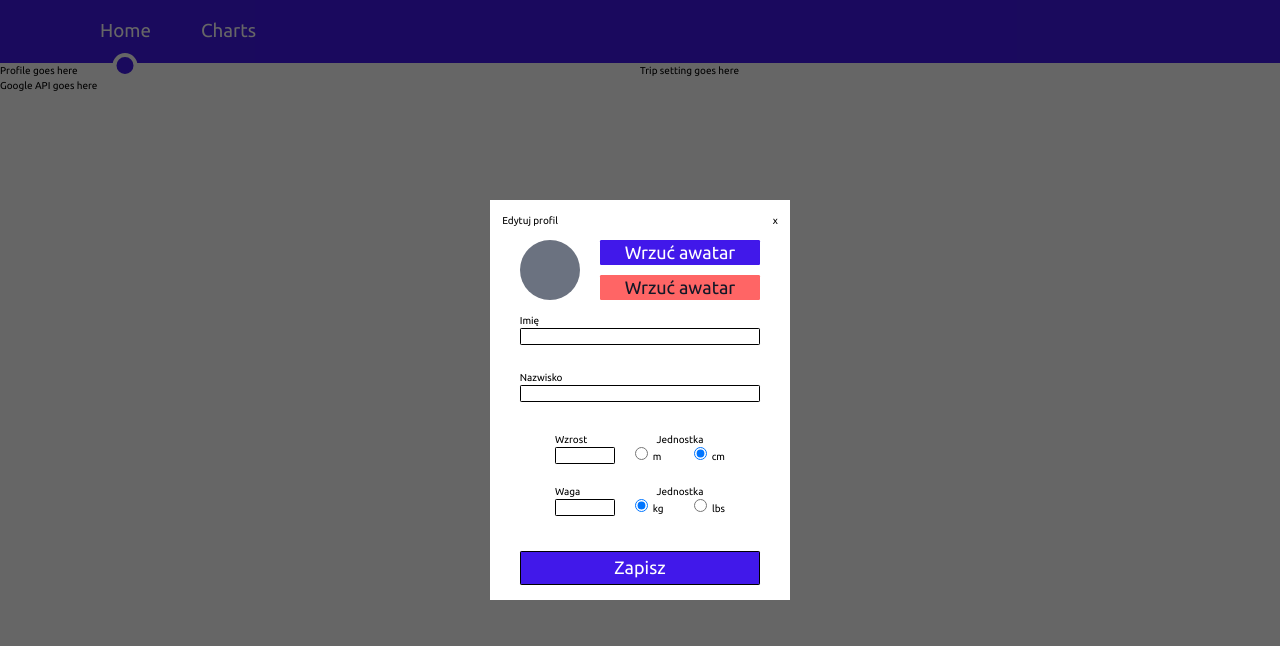
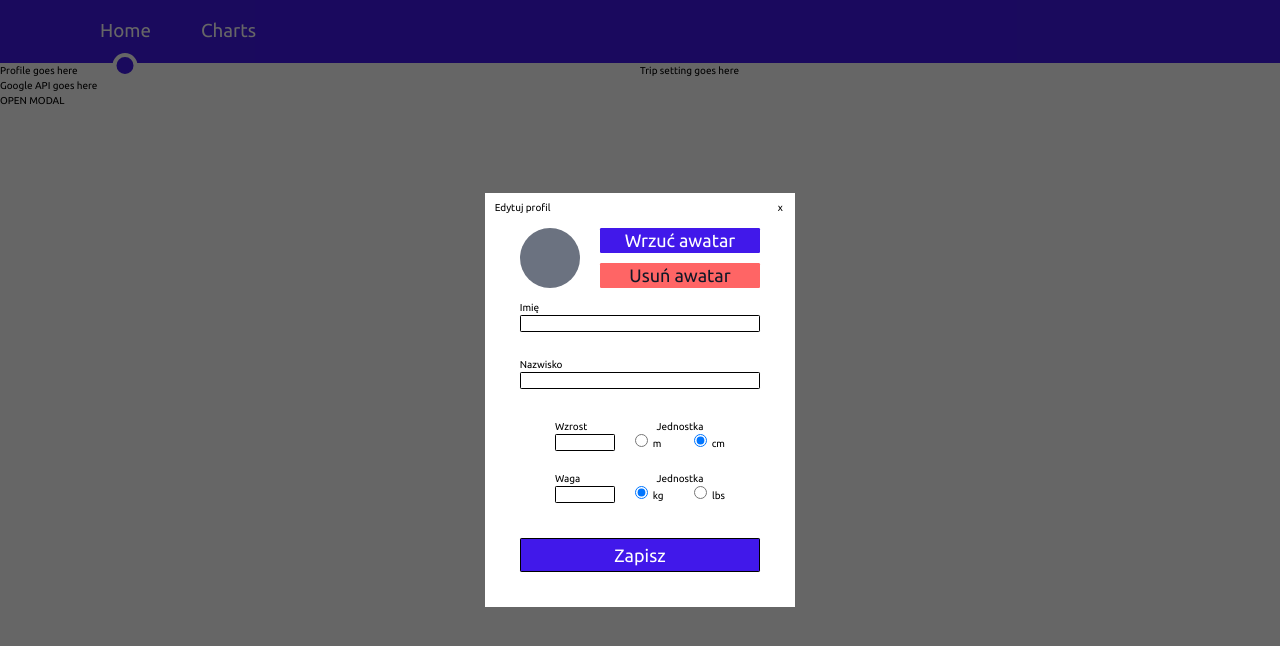
Before and after one commit to KrolMateusz/praktyki1, a Vue app: page / in a window 1280 px wide. Shown: the top 646 px of the page. Built offline with nearby package versions, Linux system fonts and the light colour scheme.

Commit message:
Separated modal to custom component, user info separated to custom component

```diff
--- a/src/components/common/Modal.vue
+++ b/src/components/common/Modal.vue
@@ -1,182 +1,18 @@
 <template>
   <div class="fixed z-50 top-0 left-0 bg-black bg-opacity-60 h-screen w-screen">
     <div class="flex justify-center items-center w-full h-full">
-      <form @submit="checkForm" class="flex flex-col justify-between bg-white">
-        <div class="flex justify-between m-5">
-          <span>Edytuj profil</span>
-          <button @click="hideModal">x</button>
-        </div>
-        <div class="flex justify-between items-center mx-12 mb-5">
-          <Avatar :first-name="name" />
-          <div class="flex flex-col justify-between h-24">
-            <Button label="Wrzuć awatar" class="h-10 ml-8" />
-            <Button label="Wrzuć awatar" class="h-10 ml-8" is-warning />
-          </div>
-        </div>
-        <div class="flex flex-col items-center mx-12">
-          <text-input
-            classes="relative w-full mb-10"
-            label="Imię"
-            v-model:value="name"
-          >
-            <Error
-              :message="errors.name"
-              classes="absolute -bottom-7"
-              v-if="errors.name"
-            />
-          </text-input>
-          <text-input
-            classes="relative w-full mb-12"
-            label="Nazwisko"
-            v-model:value="lastname"
-          >
-            <Error
-              :message="errors.lastname"
-              classes="absolute -bottom-12"
-              v-if="errors.lastname"
-            />
-          </text-input>
-        </div>
-        <div class="flex justify-center mx-12 mb-8">
-          <text-input
-            classes="relative w-24"
-            type="number"
-            label="Wzrost"
-            min="0"
-            v-model:value.number="height"
-          >
-            <Error
-              :message="errors.height"
-              classes="absolute w-max -bottom-6"
-              v-if="errors.height"
-            />
-          </text-input>
-          <radio-group
-            :options="heightRadioOptions"
-            classes="ml-8 w-36"
-            group-label="Jednostka"
-            v-model:selected="heightUnit"
-          />
-        </div>
-        <div class="flex justify-center items-end mx-12 mb-8">
-          <text-input
-            classes="relative w-24"
-            type="number"
-            label="Waga"
-            min="0"
-            v-model:value.number="weight"
-          >
-            <Error
-              :message="errors.weight"
-              classes="absolute w-max -bottom-6"
-              v-if="errors.weight"
-            />
-          </text-input>
-          <radio-group
-            :options="weightRadioOptions"
-            classes="relative ml-8 w-36"
-            group-label="Jednostka"
-            v-model:selected="weightUnit"
-          />
-        </div>
-        <Button class="border border-black mx-12 my-6" label="Zapisz" />
-      </form>
+      <div class="relative flex flex-col bg-white">
+        <button @click="$emit('closeModal')" class="w-4 absolute top-3 right-4">
+          x
+        </button>
+        <slot />
+      </div>
     </div>
   </div>
 </template>
 
 <script>
-import Avatar from "@/components/Avatar";
-import Button from "@/components/common/Button";
-import Error from "@/components/common/Error";
-import RadioGroup from "@/components/common/RadioGroup";
-import TextInput from "@/components/common/TextInput";
-import { ref } from "vue";
-import { useStore } from "vuex";
-
 export default {
   name: "Modal",
-  components: {
-    Avatar,
-    Button,
-    Error,
-    RadioGroup,
-    TextInput,
-  },
-  setup() {
-    const store = useStore();
-    const name = ref(store.getters.getName);
-    const lastname = ref(store.getters.getLastname);
-    const height = ref(store.getters.getHeight);
-    const weight = ref(store.getters.getWeight);
-    const heightUnit = ref(store.getters.getHeightUnit);
-    const weightUnit = ref(store.getters.getWeightUnit);
-    const heightRadioOptions = [
-      {
-        value: "m",
-        label: "m",
-      },
-      {
-        value: "cm",
-        label: "cm",
-      },
-    ];
-    const weightRadioOptions = [
-      {
-        value: "kg",
-        label: "kg",
-      },
-      {
-        value: "lbs",
-        label: "lbs",
-      },
-    ];
-    const errors = ref({});
-
-    const checkForm = (e) => {
-      errors.value = {};
-      e.preventDefault();
-      if (!/^\D{2,}$/.test(name.value) || !name.value) {
-        errors.value.name =
-          "Imię musi posiadać co najmniej 2 litery i żadnych cyfr";
-      }
-      if (!/^\D{2,}$/.test(lastname.value) || !lastname.value) {
-        errors.value.lastname =
-          "Nazwisko musi posiadać co najmniej 2 litery i żadnych cyfr";
-      }
-      if (!height.value) {
-        errors.value.height = "Wzrost jest wymagany";
-      }
-      if (!weight.value) {
-        errors.value.weight = "Waga jest wymagana";
-      }
-      if (Object.keys(errors.value).length === 0) setUser();
-    };
-    const hideModal = () => store.commit("HIDE_MODAL");
-    const setUser = () =>
-      store.commit("SET_USER", {
-        name: name.value,
-        lastname: lastname.value,
-        height: height.value,
-        heightUnit: heightUnit.value,
-        weight: weight.value,
-        weightUnit: weightUnit.value,
-      });
-
-    return {
-      name,
-      lastname,
-      height,
-      weight,
-      heightUnit,
-      weightUnit,
-      heightRadioOptions,
-      weightRadioOptions,
-      errors,
-      checkForm,
-      hideModal,
-      setUser,
-    };
-  },
 };
 </script>
--- /dev/null
+++ b/src/components/common/UserInfoForm.vue
@@ -0,0 +1,174 @@
+<template>
+  <form @submit="checkForm" class="flex flex-col justify-between px-14 py-14">
+    <div class="flex justify-between items-center mb-5">
+      <Avatar :first-name="name" />
+      <div class="flex flex-col justify-between h-24">
+        <Button label="Wrzuć awatar" class="h-10 ml-8" />
+        <Button label="Usuń awatar" class="h-10 ml-8" is-warning />
+      </div>
+    </div>
+    <div class="flex flex-col items-center">
+      <text-input
+        classes="relative w-full mb-10"
+        label="Imię"
+        v-model:value="name"
+      >
+        <Error
+          :message="errors.name"
+          classes="absolute -bottom-7"
+          v-if="errors.name"
+        />
+      </text-input>
+      <text-input
+        classes="relative w-full mb-12"
+        label="Nazwisko"
+        v-model:value="lastname"
+      >
+        <Error
+          :message="errors.lastname"
+          classes="absolute -bottom-12"
+          v-if="errors.lastname"
+        />
+      </text-input>
+    </div>
+    <div class="flex justify-center mb-8">
+      <text-input
+        classes="relative w-24"
+        type="number"
+        label="Wzrost"
+        min="0"
+        v-model:value.number="height"
+      >
+        <Error
+          :message="errors.height"
+          classes="absolute w-max -bottom-6"
+          v-if="errors.height"
+        />
+      </text-input>
+      <radio-group
+        :options="heightRadioOptions"
+        classes="ml-8 w-36"
+        group-label="Jednostka"
+        v-model:selected="heightUnit"
+      />
+    </div>
+    <div class="flex justify-center items-end mb-8">
+      <text-input
+        classes="relative w-24"
+        type="number"
+        label="Waga"
+        min="0"
+        v-model:value.number="weight"
+      >
+        <Error
+          :message="errors.weight"
+          classes="absolute w-max -bottom-6"
+          v-if="errors.weight"
+        />
+      </text-input>
+      <radio-group
+        :options="weightRadioOptions"
+        classes="relative ml-8 w-36"
+        group-label="Jednostka"
+        v-model:selected="weightUnit"
+      />
+    </div>
+    <Button class="border border-black mt-6" label="Zapisz" />
+  </form>
+</template>
+
+<script>
+import Avatar from "@/components/Avatar";
+import Button from "@/components/common/Button";
+import Error from "@/components/common/Error";
+import RadioGroup from "@/components/common/RadioGroup";
+import TextInput from "@/components/common/TextInput";
+import { ref } from "vue";
+import { useStore } from "vuex";
+
+export default {
+  name: "Modal",
+  components: {
+    Avatar,
+    Button,
+    Error,
+    RadioGroup,
+    TextInput,
+  },
+  setup() {
+    const store = useStore();
+    const name = ref(store.getters.getName);
+    const lastname = ref(store.getters.getLastname);
+    const height = ref(store.getters.getHeight);
+    const weight = ref(store.getters.getWeight);
+    const heightUnit = ref(store.getters.getHeightUnit);
+    const weightUnit = ref(store.getters.getWeightUnit);
+    const heightRadioOptions = [
+      {
+        value: "m",
+        label: "m",
+      },
+      {
+        value: "cm",
+        label: "cm",
+      },
+    ];
+    const weightRadioOptions = [
+      {
+        value: "kg",
+        label: "kg",
+      },
+      {
+        value: "lbs",
+        label: "lbs",
+      },
+    ];
+    const errors = ref({});
+
+    const checkForm = (e) => {
+      errors.value = {};
+      e.preventDefault();
+      if (!/^\D{2,}$/.test(name.value) || !name.value) {
+        errors.value.name =
+          "Imię musi posiadać co najmniej 2 litery i żadnych cyfr";
+      }
+      if (!/^\D{2,}$/.test(lastname.value) || !lastname.value) {
+        errors.value.lastname =
+          "Nazwisko musi posiadać co najmniej 2 litery i żadnych cyfr";
+      }
+      if (!height.value) {
+        errors.value.height = "Wzrost jest wymagany";
+      }
+      if (!weight.value) {
+        errors.value.weight = "Waga jest wymagana";
+      }
+      if (Object.keys(errors.value).length === 0) setUser();
+    };
+    const hideModal = () => store.commit("HIDE_MODAL");
+    const setUser = () =>
+      store.commit("SET_USER", {
+        name: name.value,
+        lastname: lastname.value,
+        height: height.value,
+        heightUnit: heightUnit.value,
+        weight: weight.value,
+        weightUnit: weightUnit.value,
+      });
+
+    return {
+      name,
+      lastname,
+      height,
+      weight,
+      heightUnit,
+      weightUnit,
+      heightRadioOptions,
+      weightRadioOptions,
+      errors,
+      checkForm,
+      hideModal,
+      setUser,
+    };
+  },
+};
+</script>
--- a/src/components/home/Home.vue
+++ b/src/components/home/Home.vue
@@ -1,31 +1,38 @@
 <template>
-  <div className="container">
-    <div className="grid grid-cols-2 items-center">
+  <div class="container">
+    <div class="grid grid-cols-2 items-center">
       <div>Profile goes here</div>
       <div>Trip setting goes here</div>
     </div>
     <GoogleMaps />
   </div>
-  <Modal v-if="isModalDisplayed" />
+  <button @click="openModal">OPEN MODAL</button>
+  <Modal @close-modal="closeModal" v-if="isModalOpened">
+    <span class="absolute top-3 left-4">Edytuj profil</span>
+    <user-info-form />
+  </Modal>
 </template>
 
 <script>
+import { ref } from "vue";
 import GoogleMaps from "../googleMaps/GoogleMaps.vue";
 import Modal from "@/components/common/Modal";
-import { useStore } from "vuex";
-import { computed } from "vue";
+import UserInfoForm from "@/components/common/UserInfoForm";
 
 export default {
   name: "Home",
   components: {
     GoogleMaps,
     Modal,
+    UserInfoForm,
   },
   setup() {
-    const store = useStore();
+    const isModalOpened = ref("false");
 
     return {
-      isModalDisplayed: computed(() => store.state.isModalDisplayed),
+      isModalOpened,
+      openModal: () => (isModalOpened.value = true),
+      closeModal: () => (isModalOpened.value = false),
     };
   },
 };
--- a/src/store/index.js
+++ b/src/store/index.js
@@ -1,11 +1,10 @@
 import { createStore } from "vuex";
+import { SET_USER } from "@/store/mutation-types";
 import { routerModule } from "./routerModule";
 import router from "@/router";
-import { DISPLAY_MODAL, HIDE_MODAL, SET_USER } from "./mutation-types";
 
 const store = createStore({
   state: {
-    isModalDisplayed: true,
     user: {
       name: "",
       lastname: null,
@@ -36,12 +35,6 @@ const store = createStore({
     },
   },
   mutations: {
-    [DISPLAY_MODAL](state) {
-      state.isModalDisplayed = true;
-    },
-    [HIDE_MODAL](state) {
-      state.isModalDisplayed = false;
-    },
     [SET_USER](state, payload) {
       state.user = { ...state.user, ...payload };
     },
--- a/src/store/mutation-types.js
+++ b/src/store/mutation-types.js
@@ -1,3 +1 @@
-export const DISPLAY_MODAL = "SHOW_MODAL";
-export const HIDE_MODAL = "HIDE_MODAL";
 export const SET_USER = "SET_USER";
```
